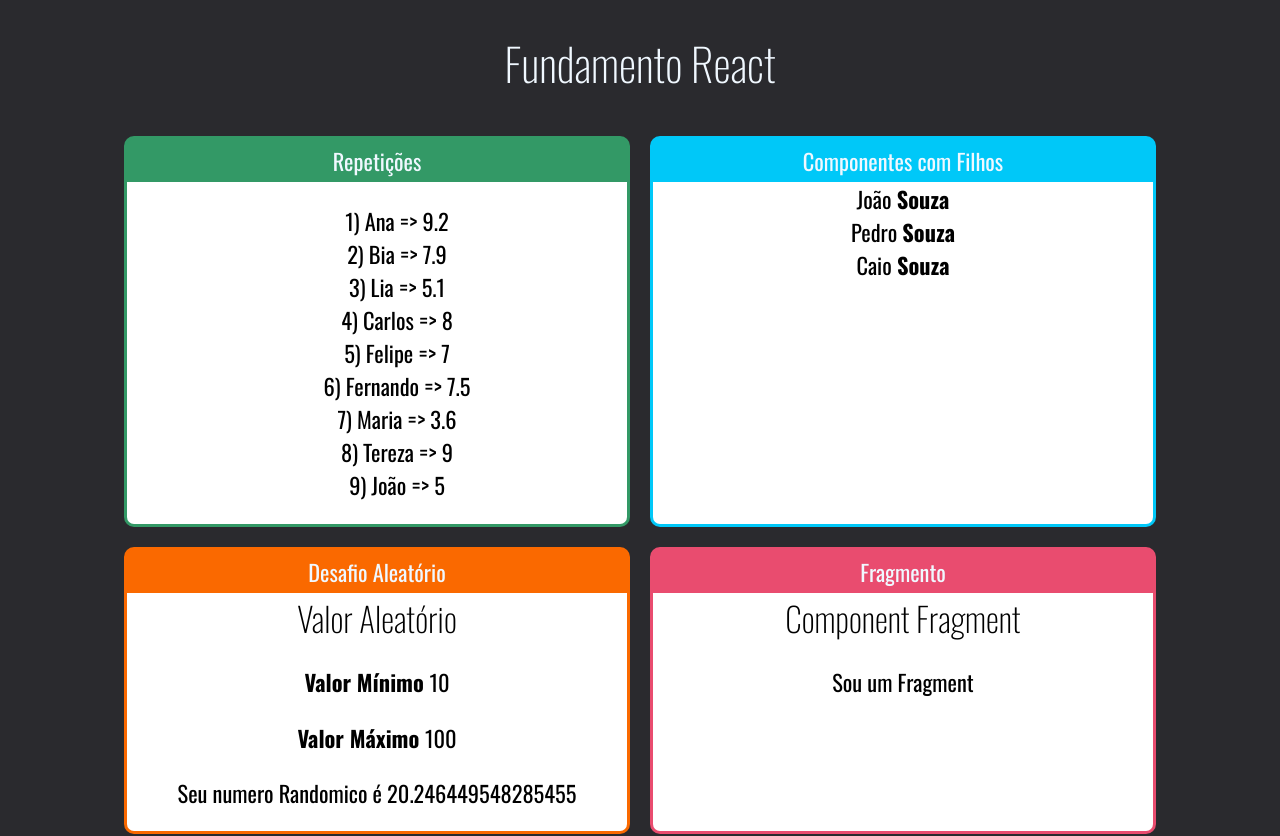
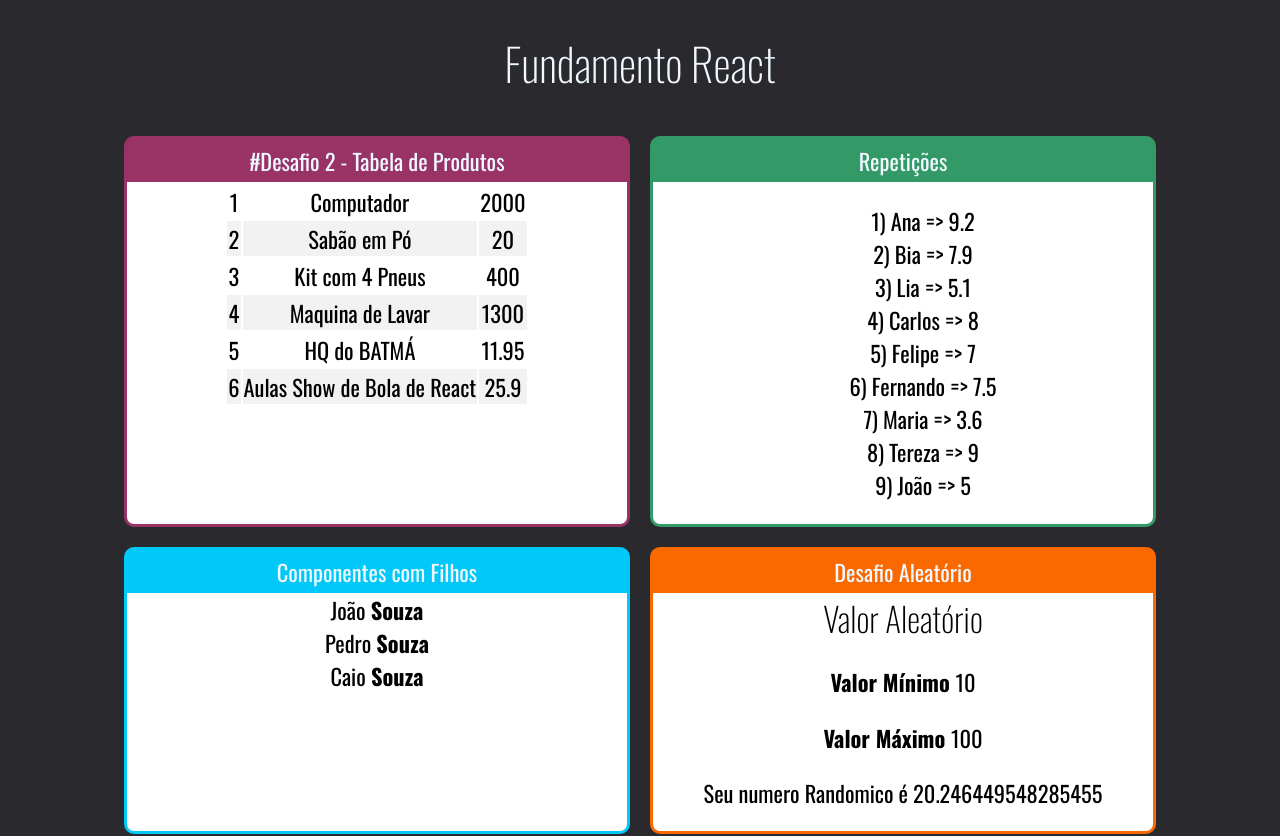
Before and after one commit to CarlosGenuino/fundamentos-react, a React (Create React App) app: page / in a window 1280 px wide. Shown: the top 836 px of the page. Built offline with nearby package versions, Linux system fonts and the light colour scheme; the HTML template or start-up script is replaced by a standard one.

Commit message:
desafio tabela produto

```diff
--- a/src/App.jsx
+++ b/src/App.jsx
@@ -9,12 +9,17 @@ import Card from './components/layout/Card';
 import Familia from './components/basicos/Familia';
 import FamiliaMembro from './components/basicos/FamiliaMembro';
 import ListaAlunos from './components/repeticao/ListaAlunos';
+import TabelaProduto from './components/repeticao/TabelaProduto';
 
 export default () => (
   <div id="app">
     <h1>Fundamento React</h1>
 
     <div className="cards">
+
+        <Card titulo="#Desafio 2 - Tabela de Produtos" color="#993366">
+            <TabelaProduto></TabelaProduto>
+        </Card>
 
         <Card titulo="Repetições" color="#339966">
             <ListaAlunos></ListaAlunos>
--- /dev/null
+++ b/src/components/repeticao/TabelaProduto.css
@@ -0,0 +1,8 @@
+tr:nth-child(even) {
+    background-color: #f2f2f2;
+}
+
+.center {
+    margin-left: auto;
+    margin-right: auto;
+  }
--- /dev/null
+++ b/src/components/repeticao/TabelaProduto.jsx
@@ -0,0 +1,23 @@
+import React from 'react'
+import produtos from '../../data/produtos';
+import './TabelaProduto.css'
+
+export default props => {
+
+    const tableRows = produtos.map(produto => {
+        return (
+            <tr key={produto.id}>
+                <td>{produto.id}</td>
+                <td>{produto.nome}</td>
+                <td>{produto.preco}</td>
+            </tr>
+        )
+    })
+
+    return (
+        <table className="center">
+            {tableRows}
+        </table>
+    )
+
+}
--- /dev/null
+++ b/src/data/produtos.js
@@ -0,0 +1,9 @@
+export default [
+    {id: 1, nome: 'Computador', preco: 2000},
+    {id: 2, nome: 'Sabão em Pó', preco: 20},
+    {id: 3, nome: 'Kit com 4 Pneus', preco: 400},
+    {id: 4, nome: 'Maquina de Lavar', preco: 1300},
+    {id: 5, nome: 'HQ do BATMÁ', preco: 11.95},
+    {id: 6, nome: 'Aulas Show de Bola de React', preco: 25.90},
+
+]
```
